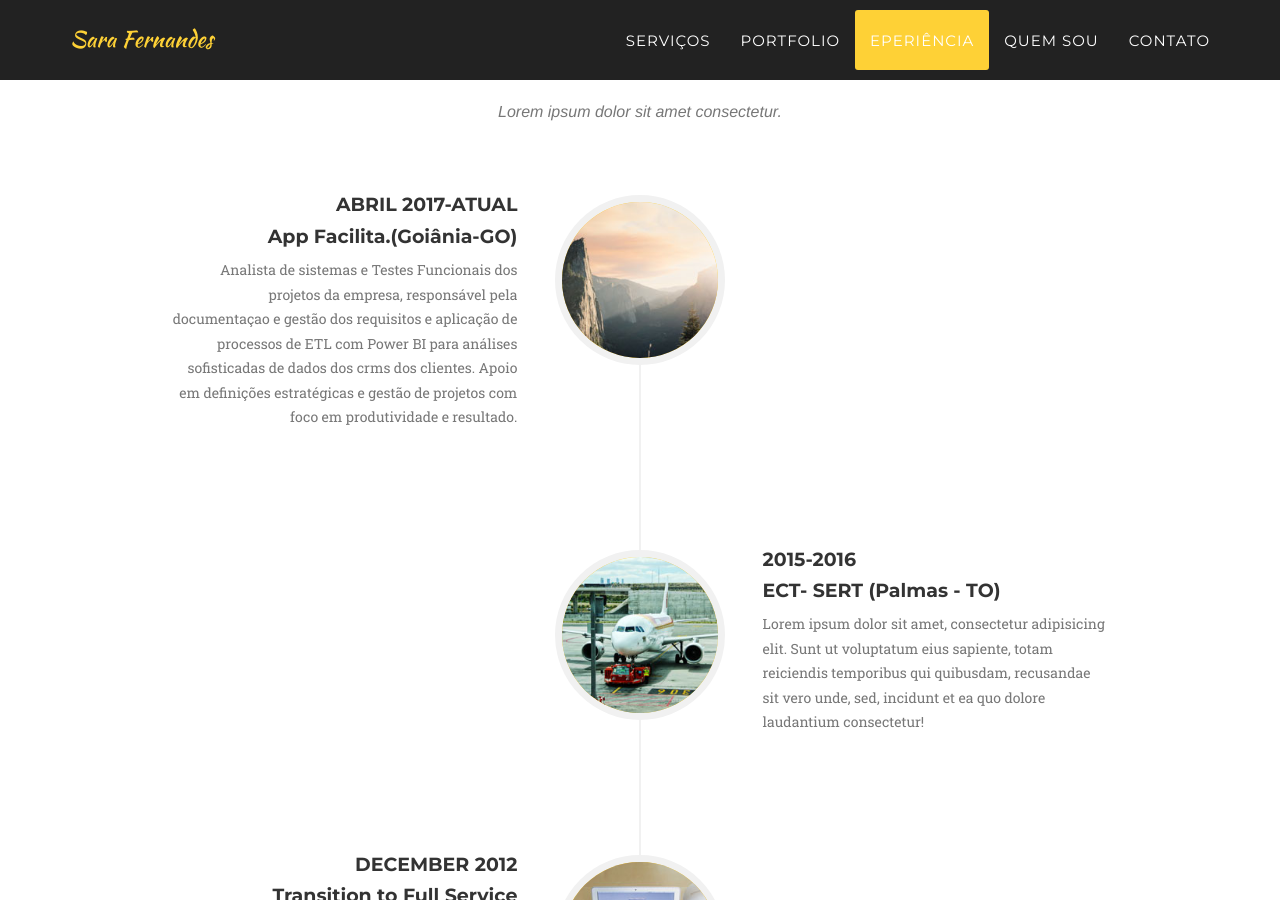
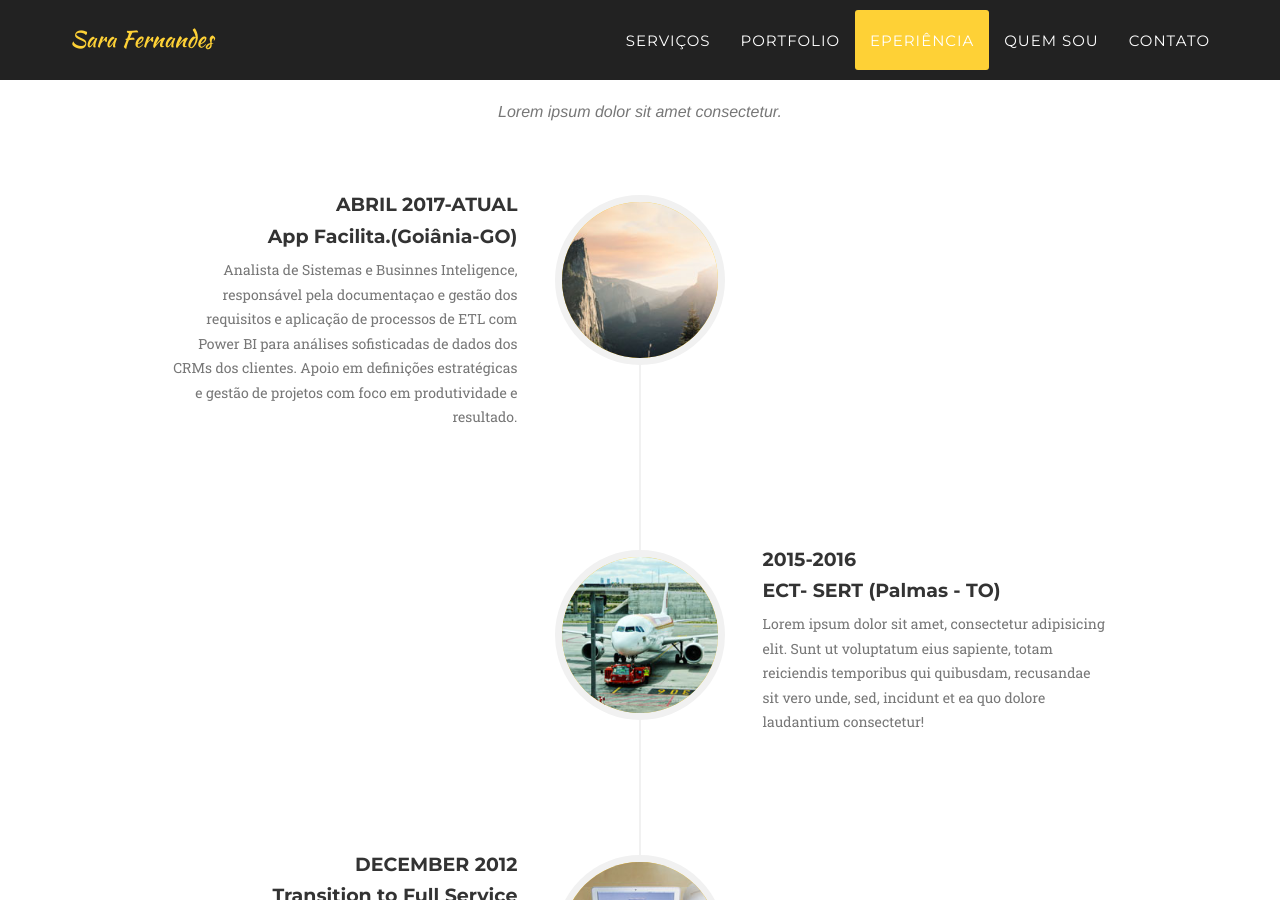
Before and after one commit to SaraFernandes/sarafernandes.github.io, a Jekyll site: the page built from index.html, in a window 1280 px wide and 900 px high, scrolled down 870 px. Built offline with Jekyll 4.4.1, drawn with Linux system fonts in a browser that asks for light colours; some web fonts are replaced.

Commit message:
Update about.html

```diff
--- a/_includes/about.html
+++ b/_includes/about.html
@@ -20,7 +20,7 @@
                                     <h4 class="subheading">App Facilita.(Goiânia-GO)</h4>
                                 </div>
                                 <div class="timeline-body">
-                                    <p class="text-muted">Analista de sistemas e Testes Funcionais dos projetos da empresa, responsável pela documentaçao e gestão dos requisitos e aplicação de  processos de ETL com Power BI para análises sofisticadas de dados dos crms dos clientes. Apoio em definições estratégicas e gestão de projetos com foco em produtividade e resultado.</p>
+                                    <p class="text-muted">Analista de Sistemas e Businnes Inteligence, responsável pela documentaçao e gestão dos requisitos e aplicação de  processos de ETL com Power BI para análises sofisticadas de dados dos CRMs dos clientes. Apoio em definições estratégicas e gestão de projetos com foco em produtividade e resultado.</p>
                                 </div>
                             </div>
                         </li>
```
